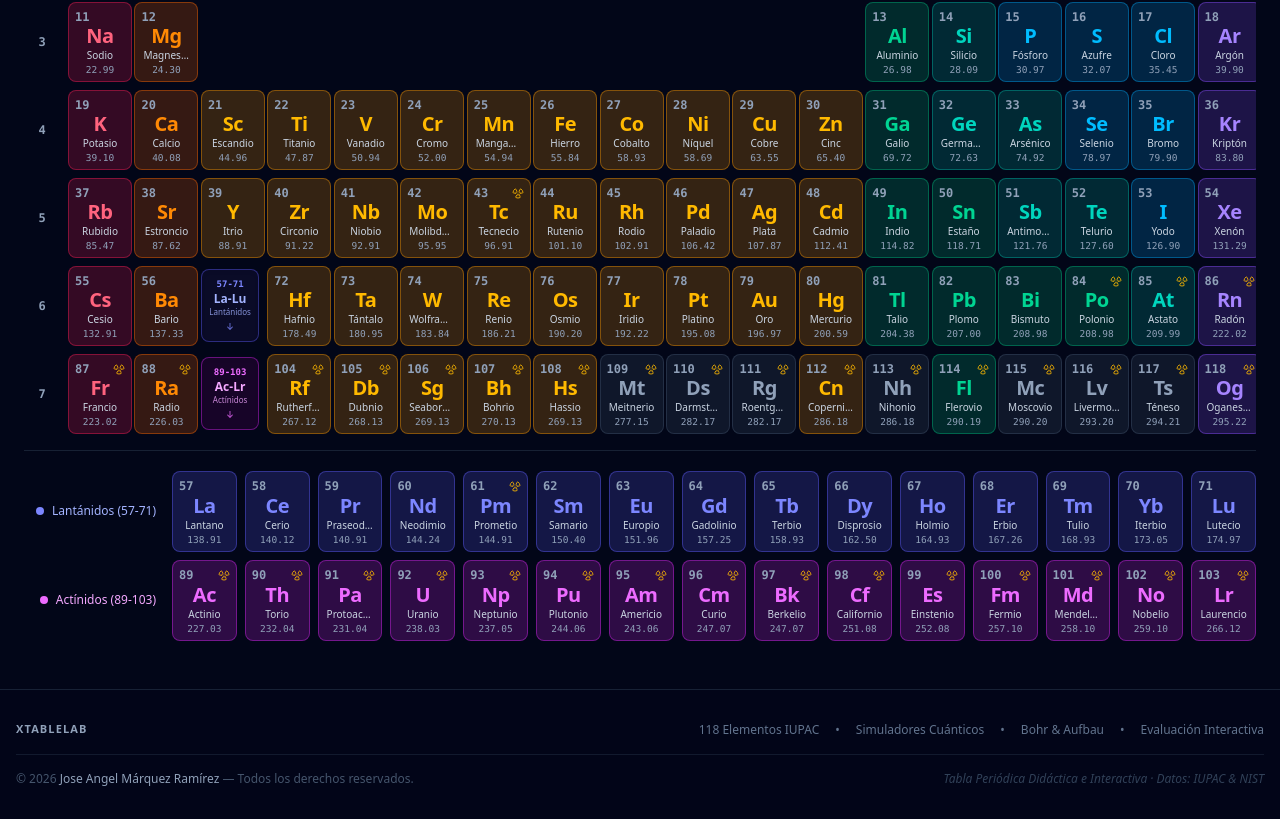
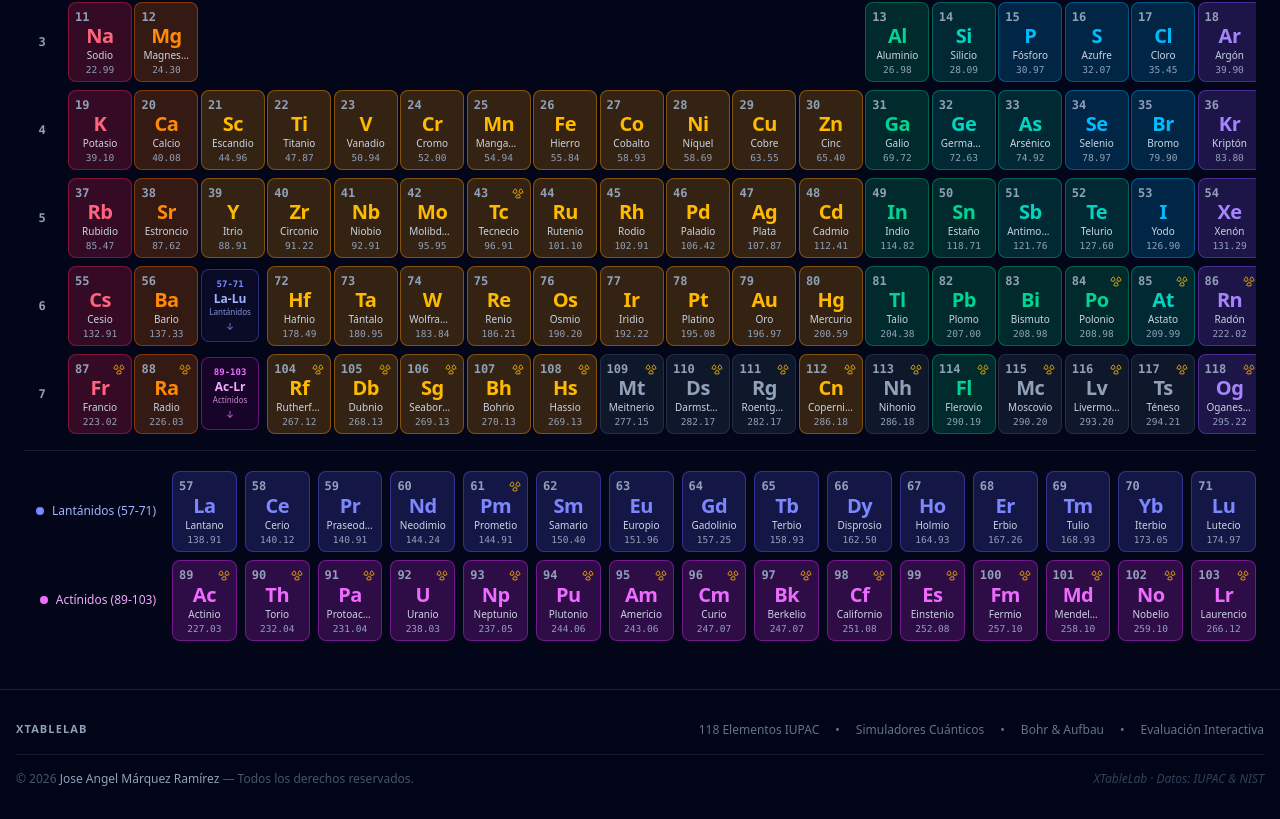
Before and after one commit to Jangelmqza/XTableLab, a React (Vite) app: page / in a window 1280 px wide. Shown: the part 536-1355 px from the top of the page. Built offline with nearby package versions, Linux system fonts and the light colour scheme.

Commit message:
chore: save local changes before sync

```diff
--- a/src/App.tsx
+++ b/src/App.tsx
@@ -263,7 +263,7 @@ export function App() {
               {' '}— Todos los derechos reservados.
             </span>
             <span className="text-slate-700 italic">
-              Tabla Periódica Didáctica e Interactiva · Datos: IUPAC & NIST
+              XTableLab · Datos: IUPAC & NIST
             </span>
           </div>
         </div>
```
